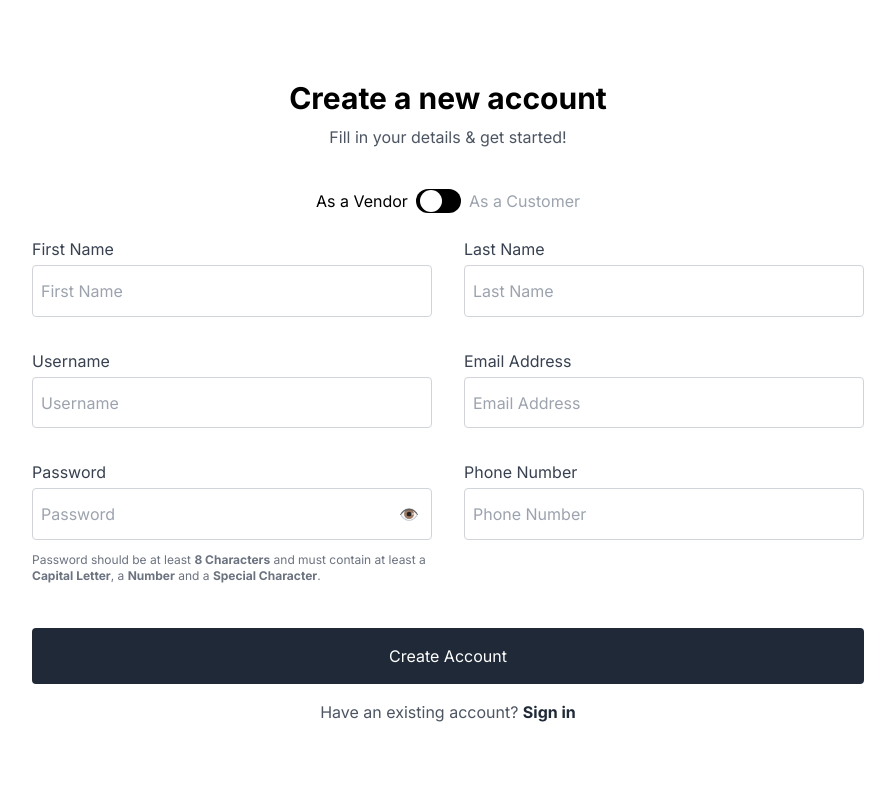
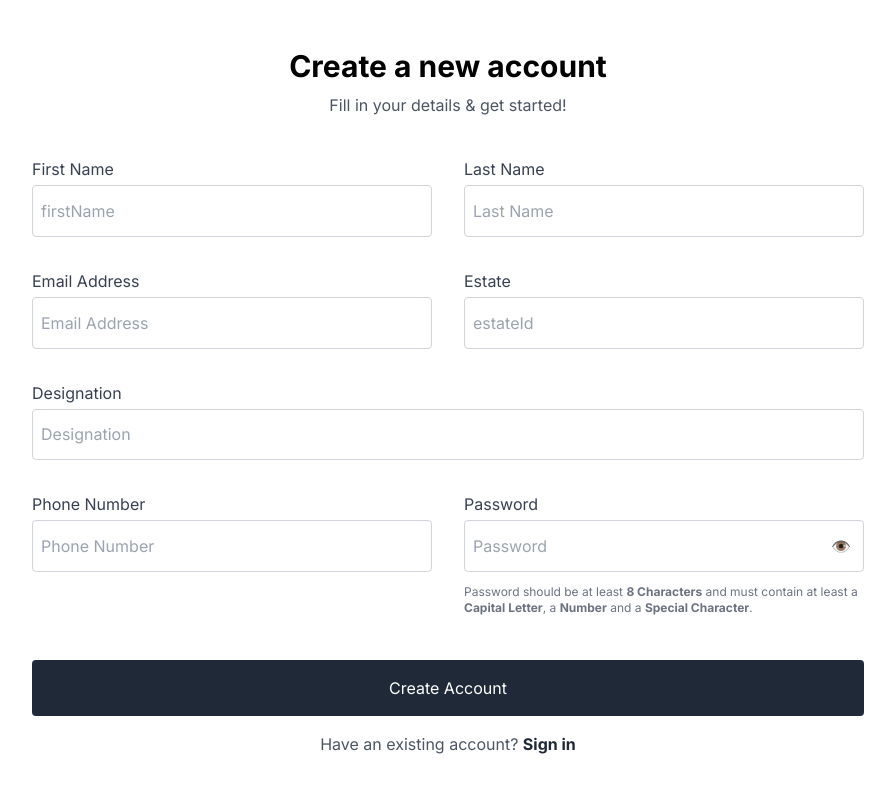
Before and after one commit to Osinachi-cloud/ems-frontend, a Next.js app: page /signup in a window 1280 px wide. Shown: the top 792 px of the page, without its empty margins (192-1087 px from the left). Built offline with nearby package versions, Linux system fonts and the light colour scheme.

Commit message:
new feature

```diff
--- a/src/app/homePage/HomePage.tsx
+++ b/src/app/homePage/HomePage.tsx
@@ -13,14 +13,14 @@ export const HomePage = () => {
 
     return (
         <>
-            <Header/>
+            {/* <Header/>
             <Products/>
             <LandingBanner/>
             <ProductCategories/>
             <LandingBanner/>
             <Tailors/>
             <Blogs/>
-            <Footer/>
+            <Footer/> */}
         </>
     )
 }
--- a/src/app/signup/page.tsx
+++ b/src/app/signup/page.tsx
@@ -14,12 +14,12 @@ const SignUp = () => {
     const [userInfo, setUserInfo] = useState({
         firstName: '',
         lastName: '',
-        username: '',
+        designation: '',
         email: '',
         phoneNumber: '',
         password: '',
         // confirmPassword: '',
-        isVendor: false,
+        estateId: '',
     });
 
     const [isPasswordVisible, setIsPasswordVisible] = useState(false);
@@ -121,21 +121,6 @@ const SignUp = () => {
                 <div className="p-8 rounded-lg max-w-4xl">
                     <h1 className="text-[30px] font-bold text-center mb-1">Create a new account</h1>
                     <p className="text-center text-gray-600 mb-10">Fill in your details & get started!</p>
-                    <div className="flex justify-center mb-6">
-                        <div className="flex items-center">
-                            <span className="mr-2 text-[16px]">As a Vendor</span>
-                            <label className="switch">
-                                <input
-                                    type="checkbox"
-                                    name="isVendor"
-                                    checked={userInfo.isVendor}
-                                    onChange={handleChange}
-                                />
-                                <span className="slider round"></span>
-                            </label>
-                            <span className="ml-2 text-gray-400">As a Customer</span>
-                        </div>
-                    </div>
                     <form onSubmit={handleSubmit}>
                         <div className="grid grid-cols-1 gap-[2rem] md:grid-cols-2 mb-8">
                             <div>
@@ -143,7 +128,7 @@ const SignUp = () => {
                                 <input
                                     type="text"
                                     name="firstName"
-                                    placeholder="First Name"
+                                    placeholder="firstName"
                                     value={userInfo.firstName}
                                     onChange={handleChange}
                                     required
@@ -165,18 +150,6 @@ const SignUp = () => {
                         </div>
                         <div className="grid grid-cols-1 gap-[2rem] md:grid-cols-2 mb-8">
                             <div>
-                                <label className="block text-gray-700">Username</label>
-                                <input
-                                    type="text"
-                                    name="username"
-                                    placeholder="Username"
-                                    value={userInfo.username}
-                                    onChange={handleChange}
-                                    required
-                                    className="w-full p-2 border border-gray-300 rounded mt-1 py-[0.8rem]"
-                                />
-                            </div>
-                            <div>
                                 <label className="block text-gray-700">Email Address</label>
                                 <input
                                     type="email"
@@ -188,8 +161,56 @@ const SignUp = () => {
                                     className="w-full p-2 border border-gray-300 rounded mt-1 py-[0.8rem]"
                                 />
                             </div>
+                            <div>
+                                <label className="block text-gray-700">Estate</label>
+                                <input
+                                    type="text"
+                                    name="estateId"
+                                    placeholder="estateId"
+                                    value={userInfo.estateId}
+                                    onChange={handleChange}
+                                    required
+                                    className="w-full p-2 border border-gray-300 rounded mt-1 py-[0.8rem]"
+                                />
+                            </div>
                         </div>
+
+                        <div className="grid grid-cols-1 gap-[2rem] md:grid-cols-1 mb-8">
+                            <div>
+                                <label className="block text-gray-700">Designation</label>
+                                <input
+                                    type="text"
+                                    name="designation"
+                                    placeholder="Designation"
+                                    value={userInfo.designation}
+                                    onChange={handleChange}
+                                    required
+                                    className="w-full p-2 border border-gray-300 rounded mt-1 py-[0.8rem]"
+                                />
+                                {/* <select name="designation" id="" className="w-full p-2 border border-gray-300 rounded mt-1 py-[0.8rem]"
+                                    value={userInfo.designation}
+                                    onChange={handleChange}
+                                    required
+                                >
+                                    <option value="">TENANT</option>
+                                    <option value="">Land Lord</option>
+                                </select> */}
+                            </div>
+                        </div>
+
                         <div className="grid grid-cols-1 gap-[2rem] md:grid-cols-2 mb-8">
+                            <div>
+                                <label className="block text-gray-700">Phone Number</label>
+                                <input
+                                    type="phoneNumber"
+                                    name="phoneNumber"
+                                    placeholder="Phone Number"
+                                    value={userInfo.phoneNumber}
+                                    onChange={handleChange}
+                                    required
+                                    className="w-full p-2 border border-gray-300 rounded mt-1 py-[0.8rem]"
+                                />
+                            </div>
                             <div className="relative">
                                 <label className="block text-gray-700">Password</label>
                                 <div className="flex items-center border border-gray-300 rounded mt-1">
@@ -214,43 +235,6 @@ const SignUp = () => {
                                     <p className="text-xs text-gray-500">Password should be at least <span className="font-bold">8 Characters</span> and must contain at least a <span className="font-bold">Capital Letter</span>, a <span className="font-bold">Number</span> and a <span className="font-bold">Special Character</span>.</p>
                                 </div>
                             </div>
-
-                            <div>
-                                <label className="block text-gray-700">Phone Number</label>
-                                <input
-                                    type="phoneNumber"
-                                    name="phoneNumber"
-                                    placeholder="Phone Number"
-                                    value={userInfo.phoneNumber}
-                                    onChange={handleChange}
-                                    required
-                                    className="w-full p-2 border border-gray-300 rounded mt-1 py-[0.8rem]"
-                                />
-                            </div>
-                            {/* <div className="relative">
-                                <label className="block text-gray-700">Confirm Password</label>
-                                <div className="flex items-center border border-gray-300 rounded mt-1">
-                                    <input
-                                        type={isConfirmPasswordVisible ? 'text' : 'password'}
-                                        name="confirmPassword"
-                                        placeholder="Confirm Password"
-                                        value={userInfo.confirmPassword}
-                                        onChange={handleChange}
-                                        required
-                                        className="w-full p-2 py-[0.8rem] bg-transparent outline-none"
-                                    />
-                                    <button
-                                        type="button"
-                                        onClick={toggleConfirmPasswordVisibility}
-                                        className="px-3 text-gray-400 cursor-pointer"
-                                    >
-                                        {isConfirmPasswordVisible ? '🙈' : '👁️'}
-                                    </button>
-                                </div>
-                                <div className="md:grid-cols-2 gap-4 my-3">
-                                    <p className="text-xs text-gray-500">Password should be at least <span className="font-bold">8 Characters</span> and must contain at least a <span className="font-bold">Capital Letter</span>, a <span className="font-bold">Number</span> and a <span className="font-bold">Special Character</span>.</p>
-                                </div>
-                            </div> */}
                         </div>
                         <button
                             type="submit"
--- a/src/env/URLs.tsx
+++ b/src/env/URLs.tsx
@@ -1 +1 @@
-export const baseUrL = `http://localhost:8090/api/v1`;
+export const baseUrL = `http://localhost:8091/api/v1`;
```
